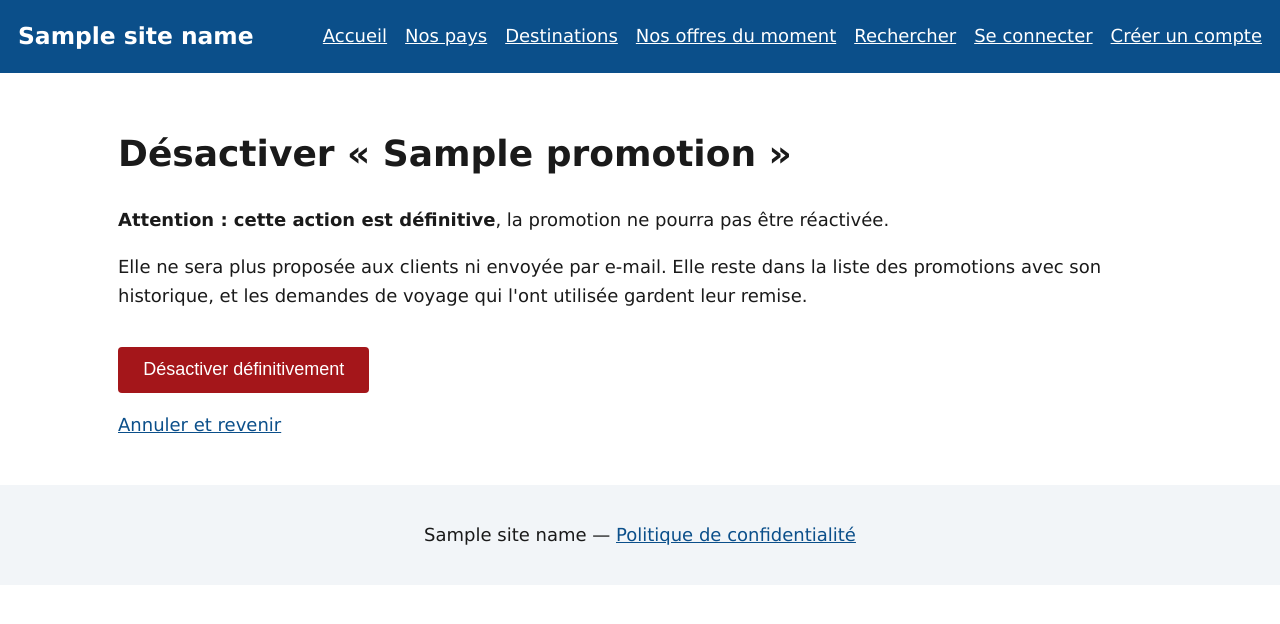
After one commit to Etrix2407/Application_de_Voyages, a Django app: template trip_app/templates/promotions/manage/disable.html in a window 1280 px wide. The commit adds this page. Shown: the top 624 px of the page. Run offline with Django 5.2, Linux system fonts and the light colour scheme; the template is opened without the code that fills it: most values are stand-ins (such as "Sample title", 1, 10 or a date in 2020).

Commit message:
Demande une confirmation avant de désactiver une promotion
Co-Authored-By: Claude Opus 5.5 <noreply@anthropic.com>

```diff
--- a/trip_app/promotions/views/manage.py
+++ b/trip_app/promotions/views/manage.py
@@ -6,7 +6,6 @@ from django.contrib import messages
 from django.core.paginator import Paginator
 from django.shortcuts import get_object_or_404, redirect, render
 from django.utils import timezone
-from django.views.decorators.http import require_POST
 
 from accounts.decorators import administrator_required, staff_required
 from accounts.models import User
@@ -162,9 +161,11 @@ def edit(request, pk):
 
 
 @administrator_required
-@require_POST
 def disable(request, pk):
+    """Page de confirmation, puis désactivation (définitive) au clic sur le bouton."""
     promotion = get_object_or_404(Promotion, pk=pk)
+    if request.method != "POST":
+        return render(request, "promotions/manage/disable.html", {"promotion": promotion})
     if disable_promotion(promotion, request.user):
         messages.success(request, f"La promotion « {promotion} » est désactivée : elle n'est plus proposée.")
     else:
--- /dev/null
+++ b/trip_app/templates/promotions/manage/disable.html
@@ -0,0 +1,17 @@
+{% extends "base.html" %}
+
+{% block title %}Désactiver « {{ promotion }} » — Promotions{% endblock %}
+
+{% block content %}
+    <h1>Désactiver « {{ promotion }} »</h1>
+
+    <p><strong>Attention : cette action est définitive</strong>, la promotion ne pourra pas être réactivée.</p>
+    <p>Elle ne sera plus proposée aux clients ni envoyée par e-mail. Elle reste dans la liste des promotions avec son historique, et les demandes de voyage qui l'ont utilisée gardent leur remise.</p>
+
+    <form method="post">
+        {% csrf_token %}
+        <button type="submit" class="button-danger">Désactiver définitivement</button>
+    </form>
+
+    <p><a href="{% url 'manage_promotion_detail' promotion.pk %}">Annuler et revenir</a></p>
+{% endblock %}
```
Also changed, not shown: trip_app/promotions/tests/test_manage.py (+7 -0 lines), trip_app/templates/promotions/manage/detail.html (+1 -6 lines).
